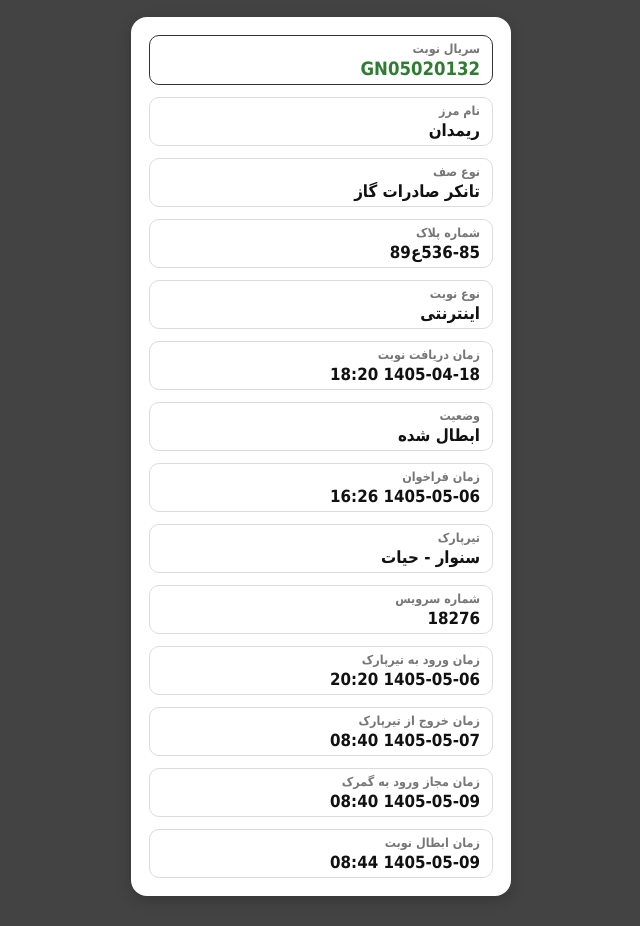
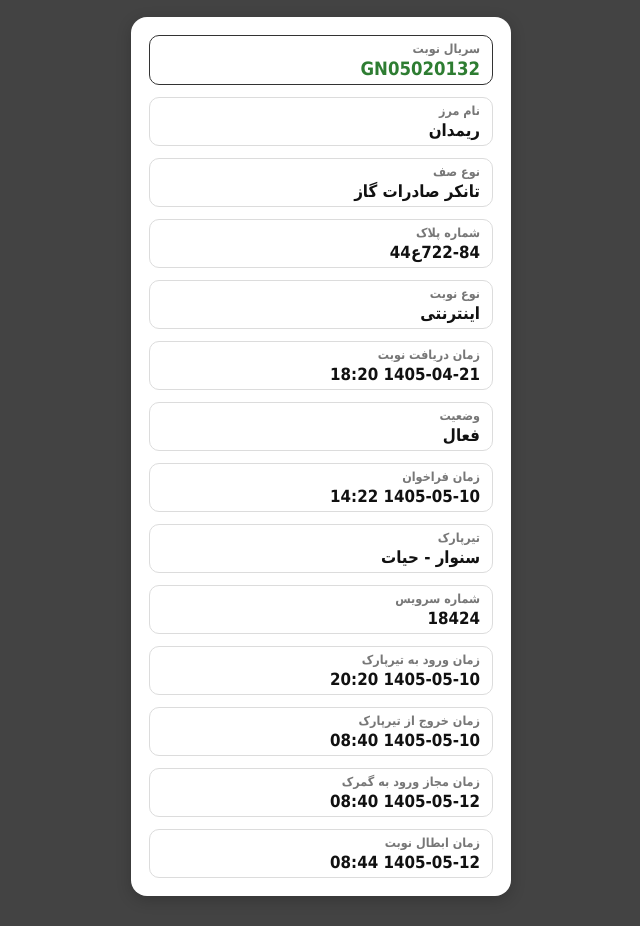
Before and after one commit to bordarpark-dot/new9, a plain HTML site: page index.html in a window 1280 px wide. Shown: the part 63-989 px from the top of the page, without its empty margins (319-959 px from the left). Drawn offline with Linux system fonts and the light colour scheme.

Commit message:
Update index.html

```diff
--- a/index.html
+++ b/index.html
@@ -145,7 +145,7 @@
 
             <div class="item">
                 <span class="label">شماره پلاک</span>
-                <span class="value">536-85ع89</span>
+                <span class="value">722-84ع44</span>
             </div>
 
             <div class="item">
@@ -155,17 +155,17 @@
 
             <div class="item">
                 <span class="label">زمان دریافت نوبت</span>
-                <span class="value">1405-04-18 18:20</span>
+                <span class="value">1405-04-21 18:20</span>
             </div>
 
             <div class="item">
                 <span class="label">وضعیت</span>
-                <span class="value">ابطال شده</span>
+                <span class="value">فعال</span>
             </div>
 
             <div class="item">
                 <span class="label">زمان فراخوان</span>
-                <span class="value">1405-05-06 16:26</span>
+                <span class="value">1405-05-10 14:22</span>
             </div>
 
             <div class="item">
@@ -175,27 +175,27 @@
 
             <div class="item">
                 <span class="label">شماره سرویس</span>
-                <span class="value">18276</span>
+                <span class="value">18424</span>
             </div>
 
             <div class="item">
                 <span class="label">زمان ورود به تیرپارک</span>
-                <span class="value">1405-05-06 20:20</span>
+                <span class="value">1405-05-10 20:20</span>
             </div>
 
             <div class="item">
                 <span class="label">زمان خروج از تیرپارک</span>
-                <span class="value">1405-05-07 08:40</span>
+                <span class="value">1405-05-10 08:40</span>
             </div>
 
             <div class="item">
                 <span class="label">زمان مجاز ورود به گمرک</span>
-                <span class="value">1405-05-09 08:40</span>
+                <span class="value">1405-05-12 08:40</span>
             </div>
 
             <div class="item">
                 <span class="label">زمان ابطال نوبت</span>
-                <span class="value">1405-05-09 08:44</span>
+                <span class="value">1405-05-12 08:44</span>
             </div>
 
         </div>
```
